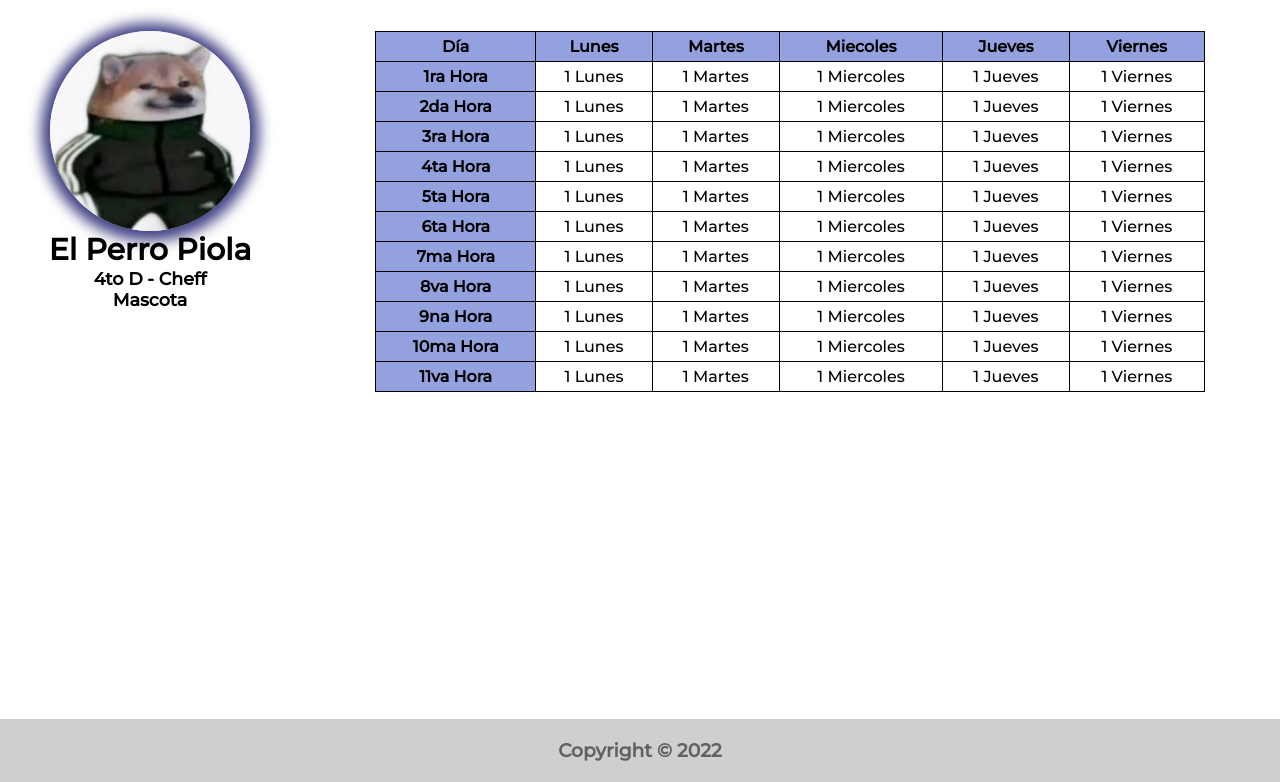
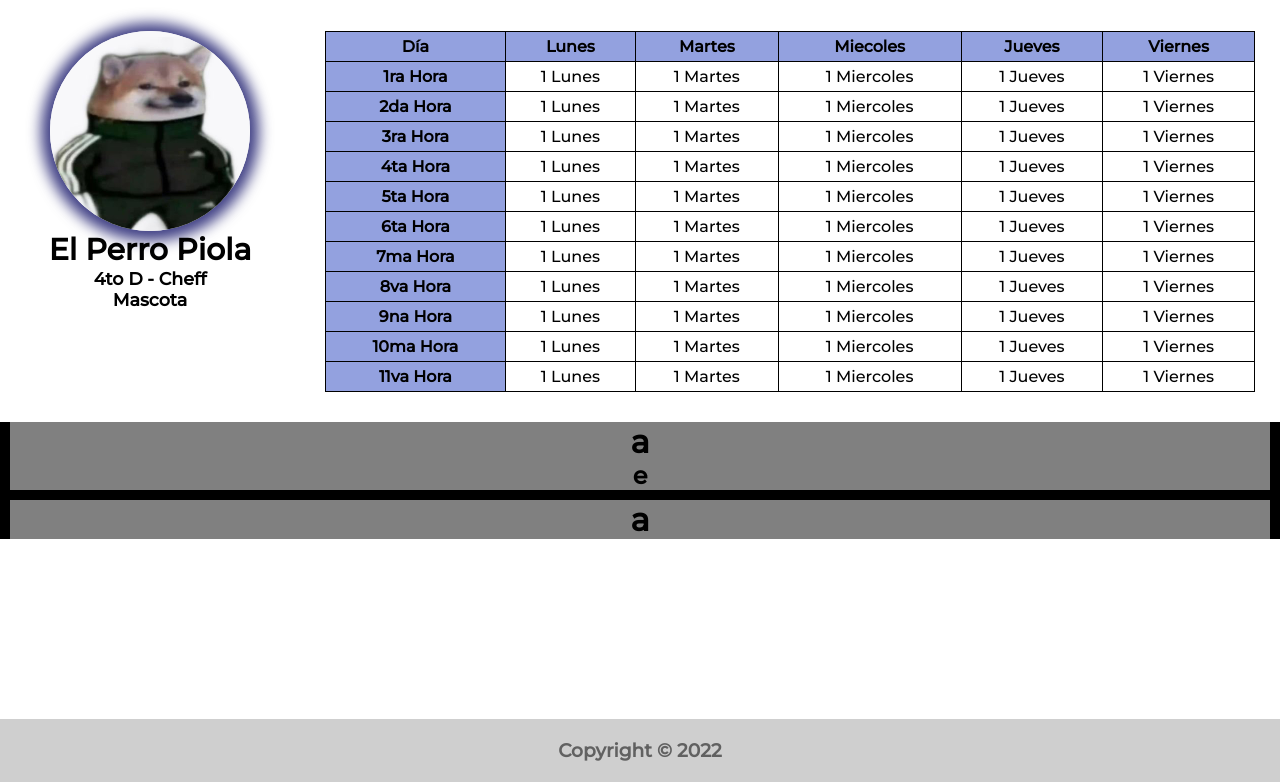
Before and after one commit to MarcoFm1/ITSV, a Django app: page /profile/ in a window 1280 px wide. Shown: the part 48-830 px from the top of the page. Run offline with Django 4.2, Linux system fonts and the light colour scheme.

Commit message:
añadiendo faltas

```diff
--- a/villadApp/static/css/base.css
+++ b/villadApp/static/css/base.css
@@ -14,6 +14,7 @@ body{
     position: relative;
     padding-bottom: 110px;
     min-height: 100vh;
+
 }
 
 /* The navigation bar */
--- a/villadApp/static/css/profile.css
+++ b/villadApp/static/css/profile.css
@@ -43,7 +43,7 @@
 
 .principal-menu{
     padding: 0px 25px;
-    margin: 0px 50px;
+    margin: 0px;
     width: auto ;
     height: 100%;
 
@@ -79,3 +79,14 @@
 	border: 1px black solid;
 	background-color: rgb(219, 219, 219)
 }
+
+
+.registro-faltas{
+	width: 100%;
+	background-color: black;
+
+}
+.falta{
+	background-color: gray;
+	margin: 10px;
+}
--- a/villadApp/templates/villadApp/profile.html
+++ b/villadApp/templates/villadApp/profile.html
@@ -124,5 +124,16 @@
               </table>
         </div>
     </div>
+
+    <div class="registro-faltas">
+        <div class="falta">
+            <h1>a</h1>
+            <h2>e</h2>
+        </div>
+        <div class="falta">
+            <h1>a</h1>
+        </div>
+    </div>
+
 </div>
 {% endblock %}
```
